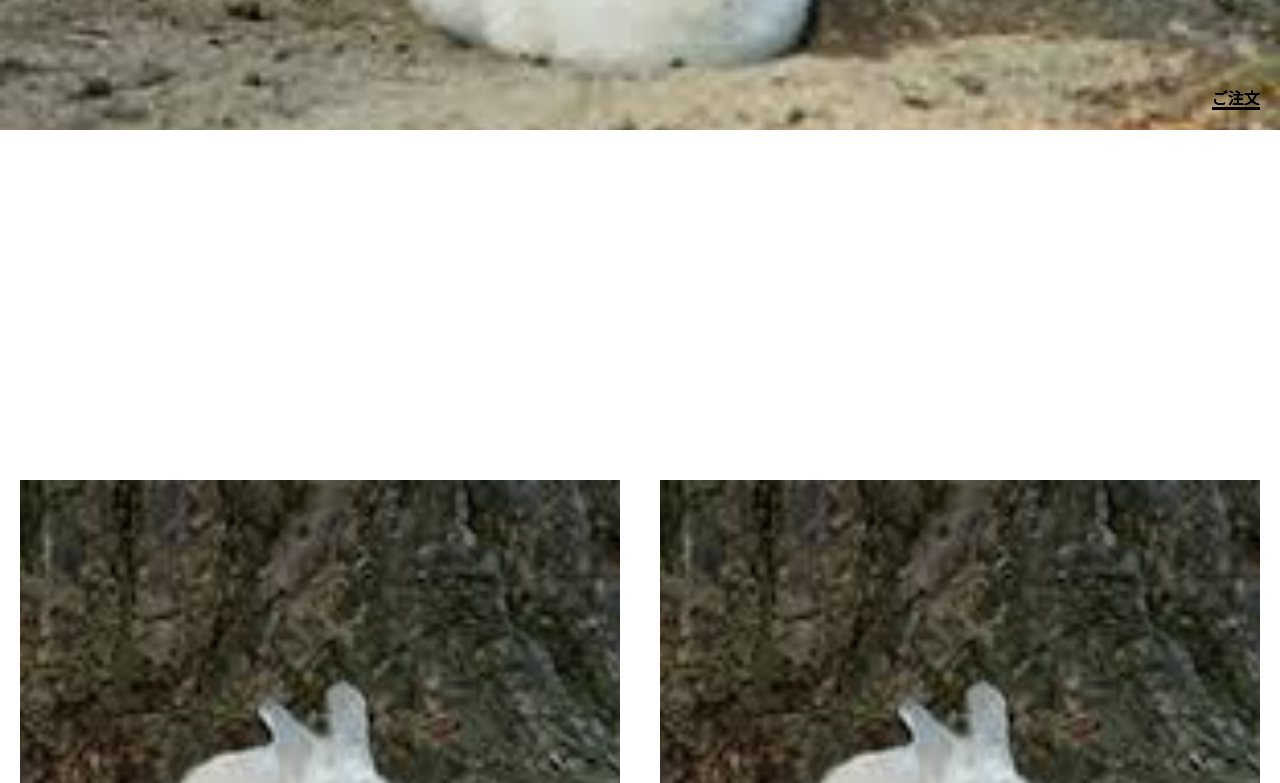
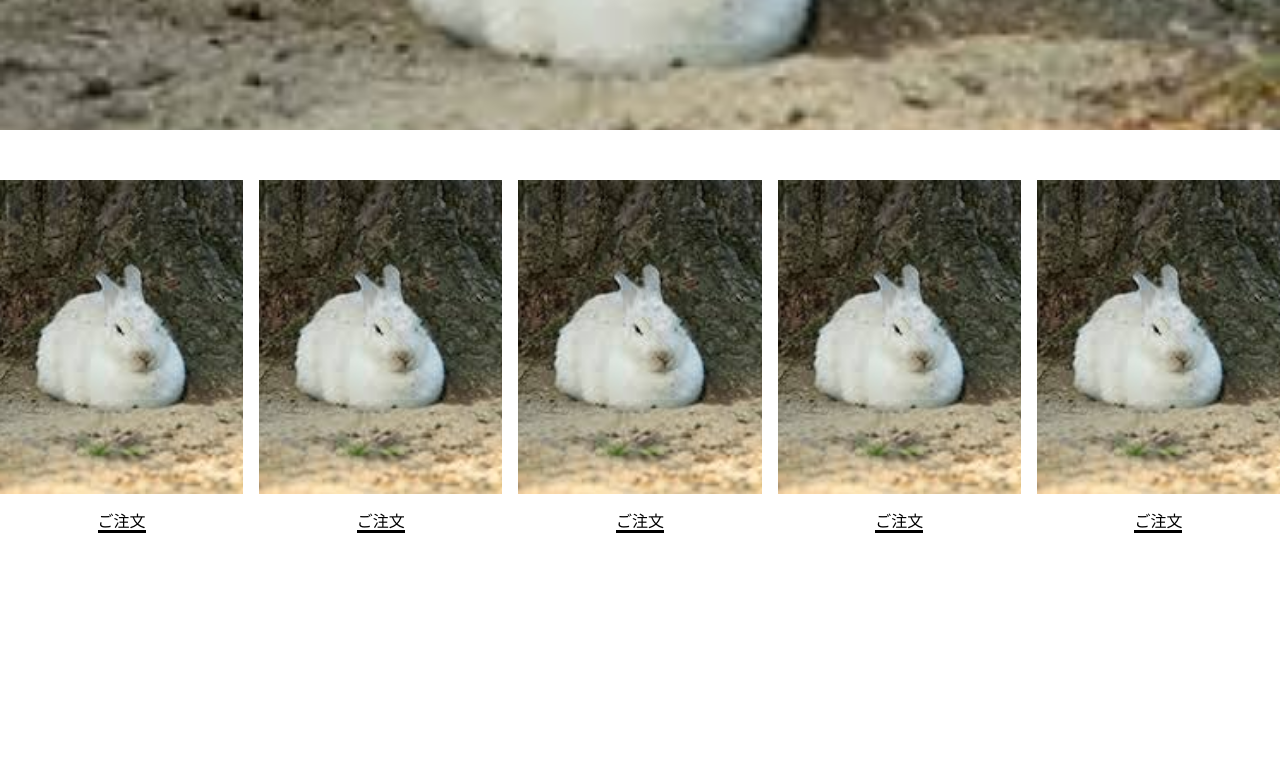
Before and after one commit to nrharu/rabbit, a website: page index.html in a window 1280 px wide. Shown: the part 455-1238 px from the top of the page. Drawn offline with nearby package versions, Linux system fonts and the light colour scheme.

Commit message:
refactor styles

```diff
--- a/style.css
+++ b/style.css
@@ -122,36 +122,30 @@ img {
   padding: 10px 20px;
 }
 .tyou {
-  object-fit: cover;
   display: flex;
   flex-direction: column;
   justify-content: center;
   align-items: center;
-  padding: 0 8px;
-  position: relative;
+  flex: 1;
 }
-/* .tyou ~ .tyou {
-  padding: 0 20px;
-} */
-.itemlist {
+.tyou + .tyou {
+  margin-left: 16px;
+}
+
+.itemlists {
   display: flex;
-  justify-content: space-around;
   padding: 50px 0;
-}
-.mon ::before {
-  padding-top: 77.503021%;
-  content: "";
-  display: block;
 }
 .mon {
   position: relative;
   width: 100%;
 }
+.mon::before {
+  padding-top: 129.03225806%;
+  content: "";
+  display: block;
+}
 .gotyuumonn {
-  max-width: 267.19px;
-  max-height: 344.75px;
-  width: 267.19px;
-  height: 344.75px;
   object-fit: cover;
   position: absolute;
   top: 0;
@@ -161,17 +155,11 @@ img {
   height: 100%;
 }
 .tyuumon {
-  /* display: inline; */
-  display: flex;
-  justify-content: center;
   border-style: solid;
   border-width: 0 0 3px 0;
   border-color: black;
   padding-top: 10px;
-  flex-grow: 0;
-  position: absolute;
-  bottom: 20px;
-  right: 20px;
+  margin-top: 10px;
 }
 .collection {
   display: flex;
```
